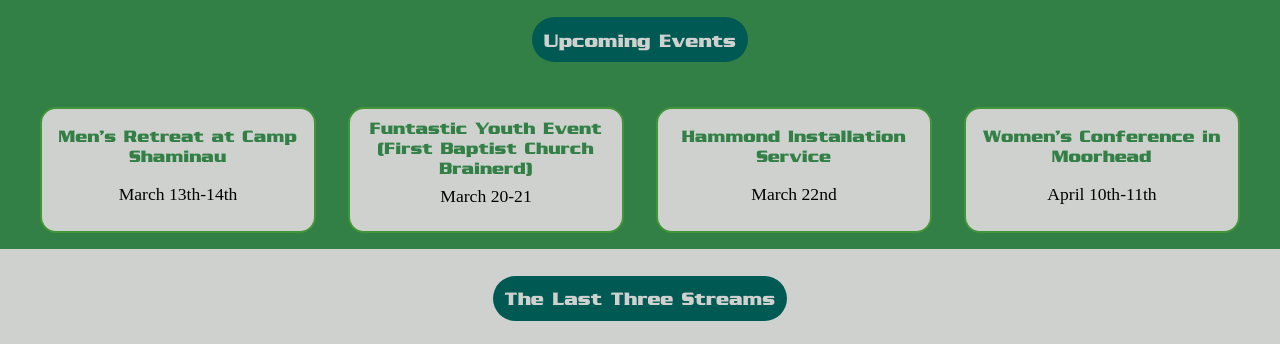
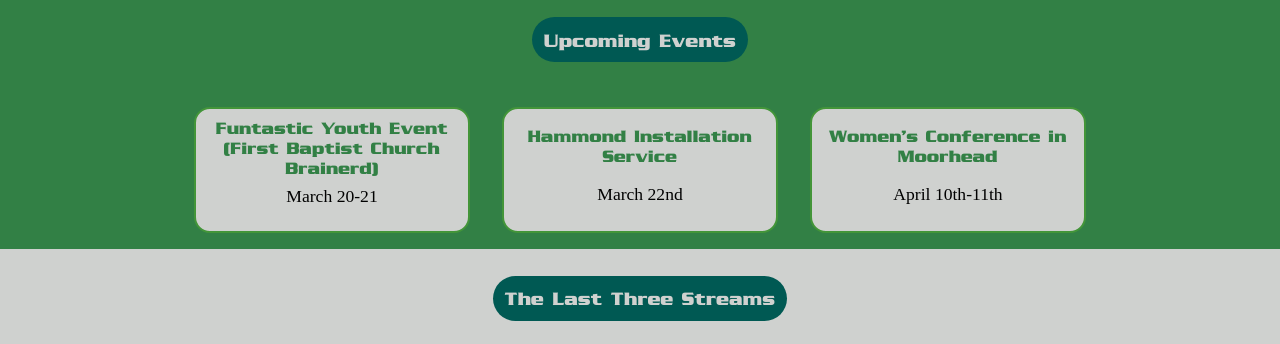
Before and after one commit to ideck802/church_website, a website: page index.html in a window 1280 px wide. Shown: the part 1384-1728 px from the top of the page. Drawn offline with Linux system fonts and the light colour scheme.

Commit message:
Update index.html

```diff
--- a/index.html
+++ b/index.html
@@ -188,10 +188,6 @@
       </div>
       <div class="event-list">
         <div class="event">
-          <h4>Men's Retreat at Camp Shaminau</h4>
-          <p>March 13th-14th</p>
-        </div>
-        <div class="event">
           <h4>Funtastic Youth Event (First Baptist Church Brainerd)</h4>
           <p>March 20-21</p>
         </div>
```
